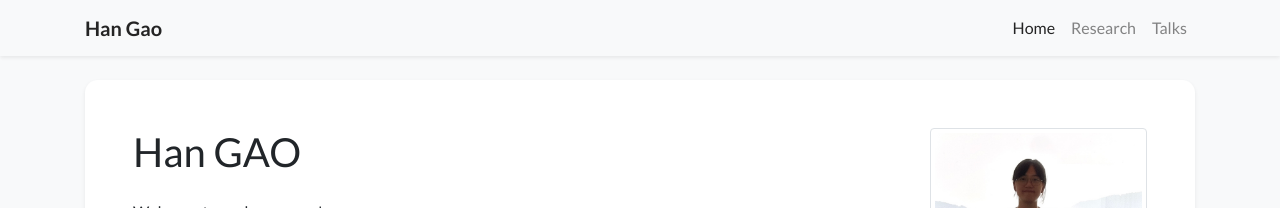
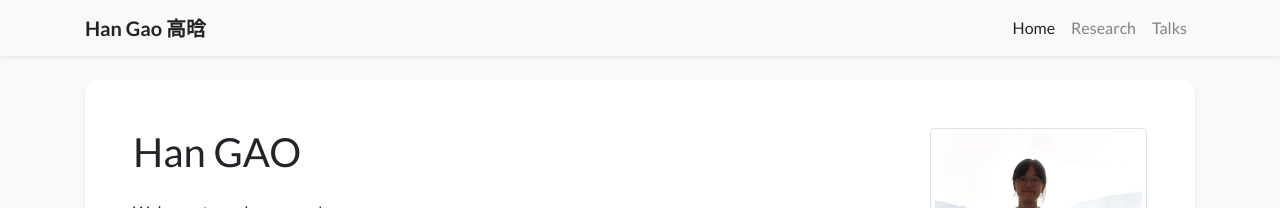
Before and after one commit to ghlogic123/ghlogic123.github.io, a Jekyll site: the page built from index.html, in a window 1280 px wide. Shown: the top 208 px of the page. Built offline with Jekyll 4.4.1, drawn with Linux system fonts in a browser that asks for light colours; nearby versions of some CDN libraries; a style sheet for code colours, icons or effects is not loaded.

Commit message:
Update profile.yml

```diff
--- a/_data/profile.yml
+++ b/_data/profile.yml
@@ -1,6 +1,6 @@
 primary_name: "Han GAO"
 secondary_name: ""
-navbar_name: "Han Gao"
+navbar_name: "Han Gao 高晗"
 
 # positions:
 # - name: Position 123
```
